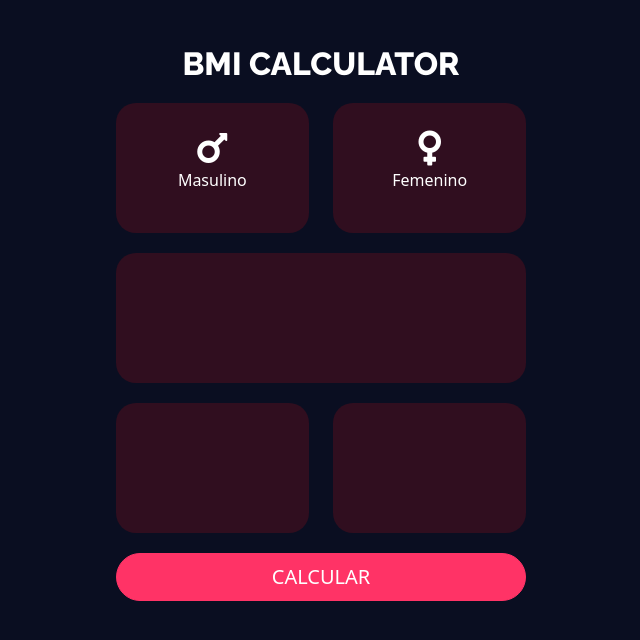
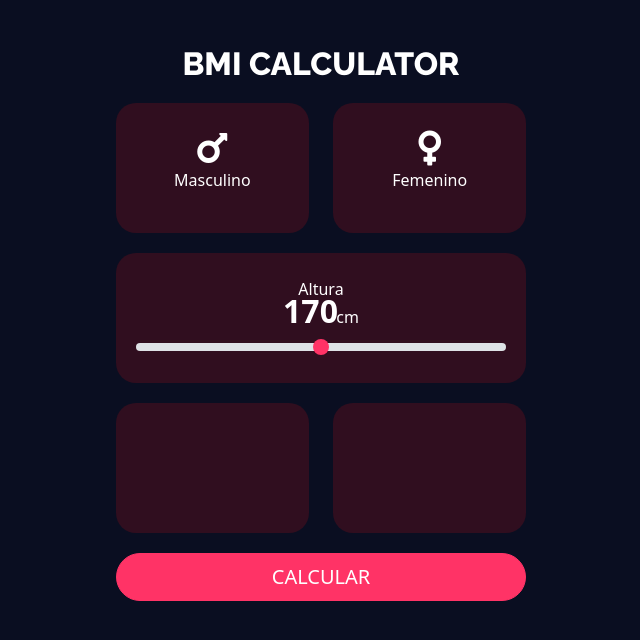
Before and after one commit to truizdiaz/angular-bmicalculator, an Angular app: page / in a window 1280 px wide. Shown: the top 640 px of the page, without its empty margins (319-959 px from the left). Built offline with nearby package versions, Linux system fonts and the light colour scheme.

Commit message:
Altura HTML

```diff
--- a/src/app/components/inicio/inicio.component.css
+++ b/src/app/components/inicio/inicio.component.css
@@ -8,3 +8,23 @@
 .sexo {
     font-size: 40px;
 }
+
+.estiloNumero {
+    font-size: 32px;
+    font-weight: 800;
+    margin-top: -30px;
+}
+
+.cm {
+    font-size: 16px;
+    font-weight: 400;
+    margin-left: -10px;
+}
+
+.form-range {
+    padding: 0px 20px;
+}
+
+input[type=range]::-webkit-slider-thumb {
+    background: #FF3366;;
+}
--- a/src/app/components/inicio/inicio.component.html
+++ b/src/app/components/inicio/inicio.component.html
@@ -6,7 +6,7 @@
                 <div class="fondoItem">
                     <div class="contenedor">
                         <i class="fas fa-mars sexo"></i>
-                        <p>Masulino</p>
+                        <p>Masculino</p>
                     </div>
                 </div>
             </div>
@@ -22,7 +22,13 @@
         <div class="row">
             <div class="col-lg-12">
                 <div class="fondoItem">
-
+                    <div class="contenedor">
+                        <p>Altura</p>
+                        <div class="estiloNumero">170
+                            <span class="cm">cm</span>
+                        </div>
+                        <input type="range" class="form-range">
+                    </div>
                 </div>
             </div>
         </div>
```
